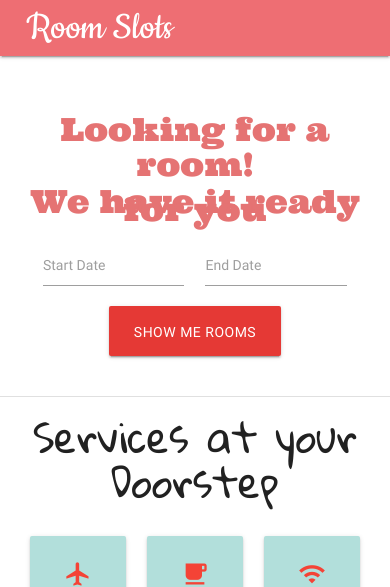
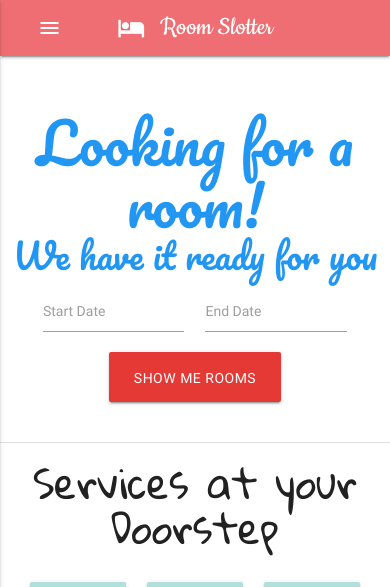
Before and after one commit to techievivek/Hotel-Management, a Django app: page / in a window 390 px wide. Shown: the top 587 px of the page. Run offline with Django 3.2, Linux system fonts and the light colour scheme; some libraries are stand-ins or nearby versions.

Commit message:
added sidenav for mobile screens

```diff
--- a/room_slot/templates/base/base.html
+++ b/room_slot/templates/base/base.html
@@ -21,7 +21,9 @@ width:200px !important;
     <body>
 <nav>
     <div class="nav-wrapper container">
-      <a href="/" class="brand-logo left" style="font-family: 'Cookie';font-size:3rem">Room Slots</a>
+      <a href="/" class="brand-logo center" style="font-family: 'Cookie';font-size:2rem"><i class="material-icons" style="font-size:2rem">hotel</i>Room Slotter </a>
+      <a href="#" data-activates="slide-out" class="button-collapse"><i class="material-icons">menu</i></a>
+
       <ul id="nav-mobile" class="right hide-on-med-and-down">
         <li><a href="/">Home</a></li>
         <li><a href="/contact-us">Contact Us</a></li>
@@ -33,6 +35,29 @@ width:200px !important;
       </ul>
     </div>
   </nav>
+    <ul id="slide-out" class="side-nav">
+
+        <li><a href="/">Home</a></li>
+        <li><a href="/contact-us">Contact Us</a></li>
+      <li class="no-padding">
+        <ul class="collapsible collapsible-accordion">
+          <li style="margin-left:18px">
+            <a class="collapsible-header">Account<i class="material-icons right">arrow_drop_down</i></a>
+            <div class="collapsible-body">
+              <ul>
+               {% if not request.session.username %}
+      <li><a href="/user/login" class="blue-text"><i class="material-icons left red-text text-lighten-2">person</i> Customer</a></li>
+    <li class="divider" tabindex="-1"></li>
+    <li><a href="/manager/login1" class="blue-text"><i class="material-icons left red-text text-lighten-2">room_service</i> Room Manager</a></li>
+  {% else %}
+        <li><a href="/logout">Logout</a></li>
+     {% endif %}
+              </ul>
+            </div>
+          </li>
+        </ul>
+      </li>
+  </ul>
   <ul id='dropdown1' class='dropdown-content'>
     <li><a href="/user/login" class="blue-text"><i class="material-icons left red-text text-lighten-2">person</i> Customer</a></li>
     <li class="divider" tabindex="-1"></li>
@@ -69,7 +94,9 @@ width:200px !important;
           </div>
         </footer>
     <!-- Compiled and minified JavaScript -->
-    <script> $('.dropdown-button').dropdown({
+    <script>
+      $(".button-collapse").sideNav();
+    $('.dropdown-button').dropdown({
       hover:true
 }
   );
--- a/room_slot/templates/booking/index.html
+++ b/room_slot/templates/booking/index.html
@@ -1,12 +1,13 @@
 {% extends 'base/base.html' %}
 {%load static %}
 {%block content%}
-<link href="https://fonts.googleapis.com/css?family=Ultra&display=swap" rel="stylesheet">
+
+<link href="https://fonts.googleapis.com/css?family=Pacifico&display=swap" rel="stylesheet">
  <link href="https://fonts.googleapis.com/css?family=Gloria+Hallelujah&display=swap" rel="stylesheet">
 <div class="row" >
 <div class="center">
-<h4 class="red-text text-lighten-2" style="font-family: 'Ultra', serif;margin: 4rem 0 4% 0;">Looking for a room!</h4>
-<h4 class="red-text text-lighten-2" style="font-family: 'Ultra', serif;margin: 0 0 4% 0;line-height: 25%;">We have it ready for you</h4>
+<h4 class="blue-text" style="font-family: 'Pacifico', cursive;margin: 4rem 0 4% 0;font-size:4rem">Looking for a room! </h4>
+<h4 class="blue-text" style="font-family: 'Pacifico', cursive;margin: 0 0 4% 0;line-height: 25%;font-size:2.5rem">We have it ready for you</h4>
 </div>
  <div class="row">
     <div id="wrapper1" class="col s5 offset-s1 input-field">
```
Also changed, not shown: room_slot/db.sqlite3.
